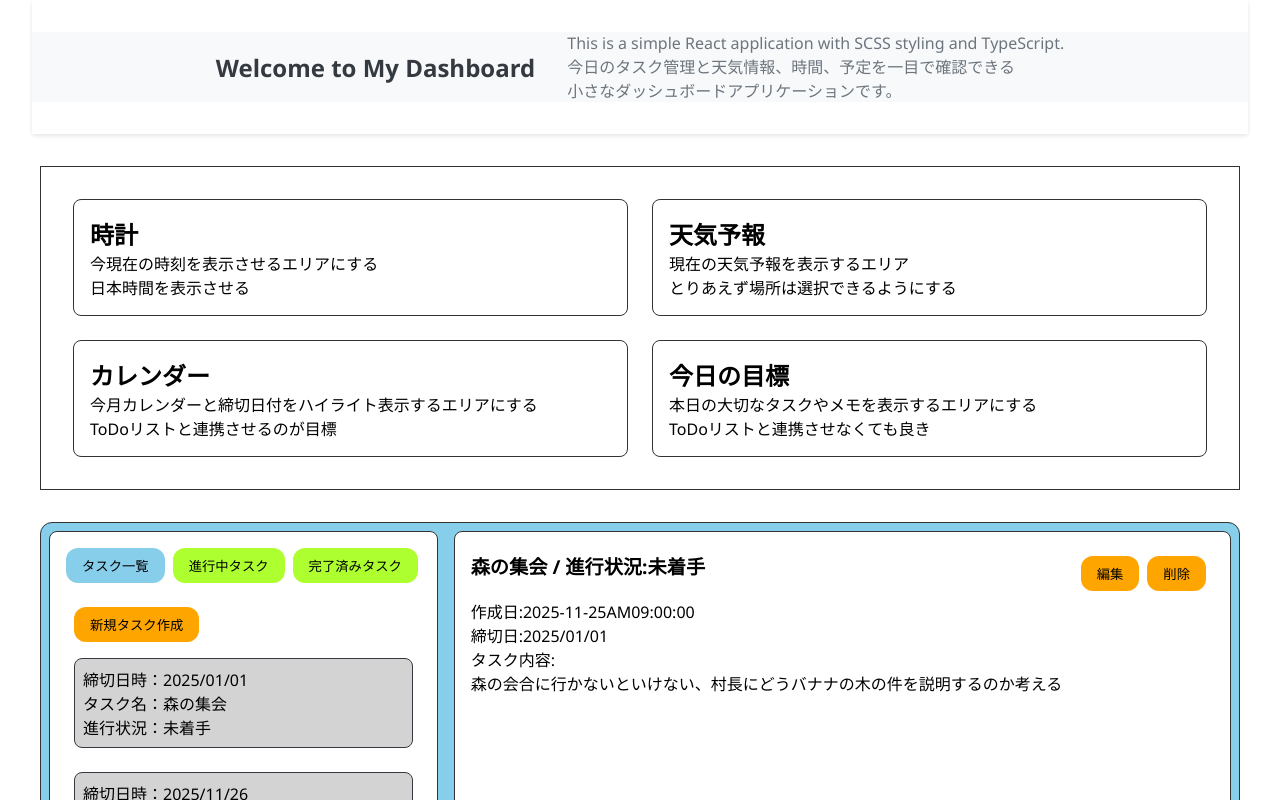
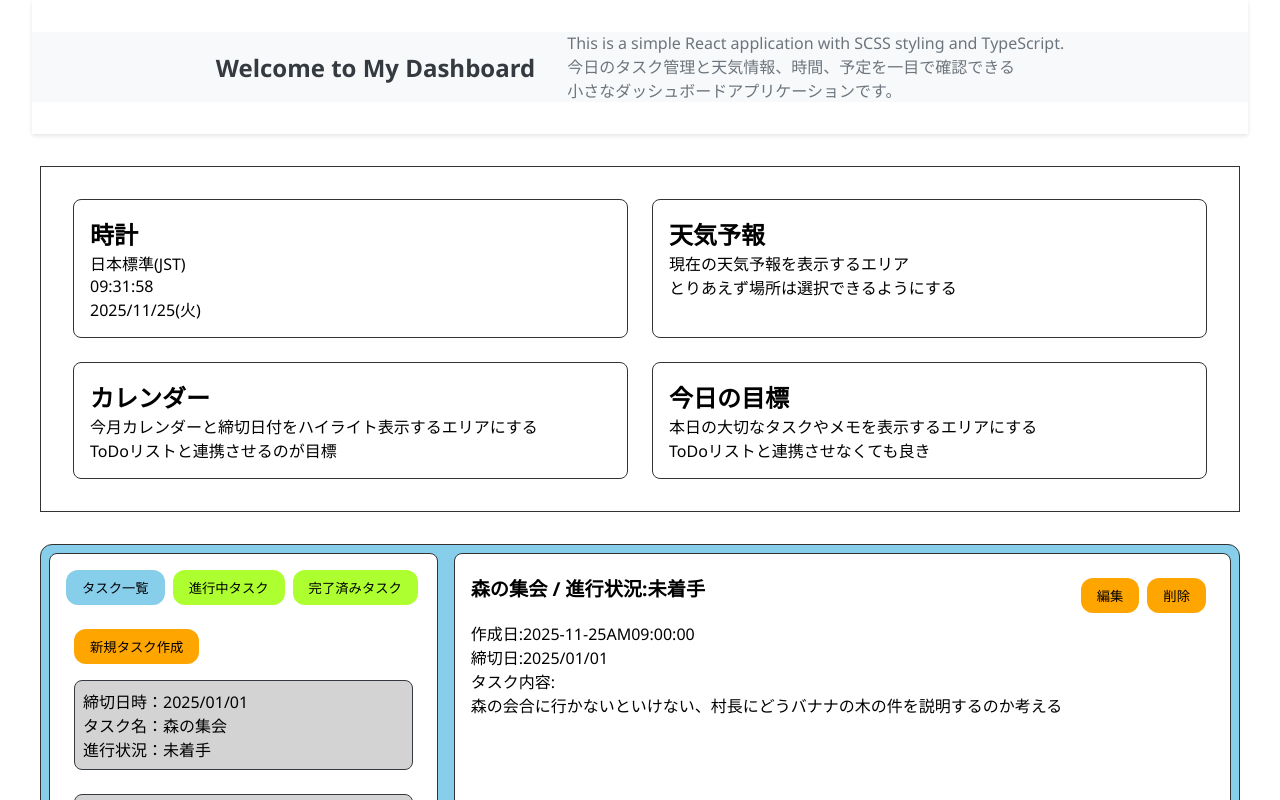
Before and after one commit to kachiku-git/my-dashboard, a React (Vite) app: page / in a window 1280 px wide. Shown: the top 800 px of the page. Built offline with nearby package versions, Linux system fonts and the light colour scheme.

Commit message:
ローカルの時間表示をできるように作成

```diff
--- a/src/component/layout/DashboardTop.tsx
+++ b/src/component/layout/DashboardTop.tsx
@@ -1,14 +1,12 @@
 import React from "react";
+import ClockWidget from "../widgets/ClockWidget";
 
 const DashboardTop = () => {
   return (
     <>
       <section className="dashboard-top">
-        <div className="widget-card">
-          <h2 className="widget-title">時計</h2>
-          <p>今現在の時刻を表示させるエリアにする</p>
-          <p>日本時間を表示させる</p>
-        </div>
+        <ClockWidget />
+
         <div className="widget-card">
           <h2 className="widget-title">天気予報</h2>
           <p>現在の天気予報を表示するエリア</p>
--- /dev/null
+++ b/src/component/widgets/ClockWidget.tsx
@@ -0,0 +1,48 @@
+import { useEffect, useState } from "react";
+
+export default function ClockWidget() {
+  const [nowTime, setNowTime] = useState<Date>(new Date());
+
+  useEffect(() => {
+    const timerID = setInterval(() => {
+      setNowTime(new Date());
+    }, 1000);
+    return () => {
+      clearInterval(timerID);
+    };
+  }, []);
+
+  // 日本時間の24時間表示秒まで
+  const timeFormatter = new Intl.DateTimeFormat("js-JP", {
+    hour: "2-digit",
+    minute: "2-digit",
+    second: "2-digit",
+    hour12: false,
+    timeZone: "Asia/Tokyo",
+  });
+
+  // 日付と曜日表示設定
+  const datFormatter = new Intl.DateTimeFormat("ja-JP", {
+    year: "numeric",
+    month: "2-digit",
+    day: "2-digit",
+    timeZone: "Asia/Tokyo",
+  });
+  const timeString = timeFormatter.format(nowTime);
+  const dateString = datFormatter.format(nowTime);
+  const weekDayLabels = ["日", "月", "火", "水", "木", "金", "土"];
+  const weekDay = weekDayLabels[nowTime.getDay()];
+
+  return (
+    <div className="widget-card">
+      <h2 className="widget-title">時計</h2>
+      <div className="widget-body clock-widget">
+        <p className="clock--label">日本標準(JST)</p>
+        <p className="clock--time">{timeString}</p>
+        <p className="clock--date">
+          {dateString}({weekDay})
+        </p>
+      </div>
+    </div>
+  );
+}
```
